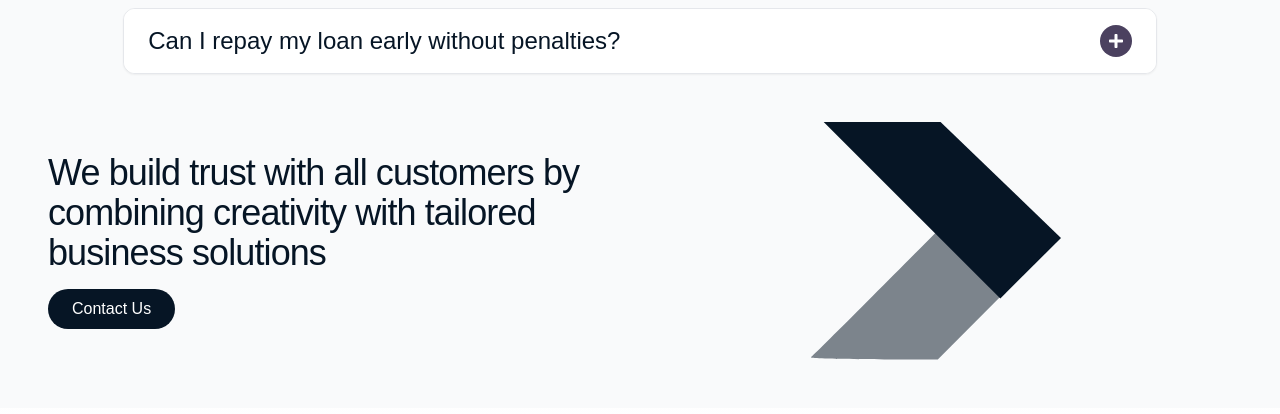
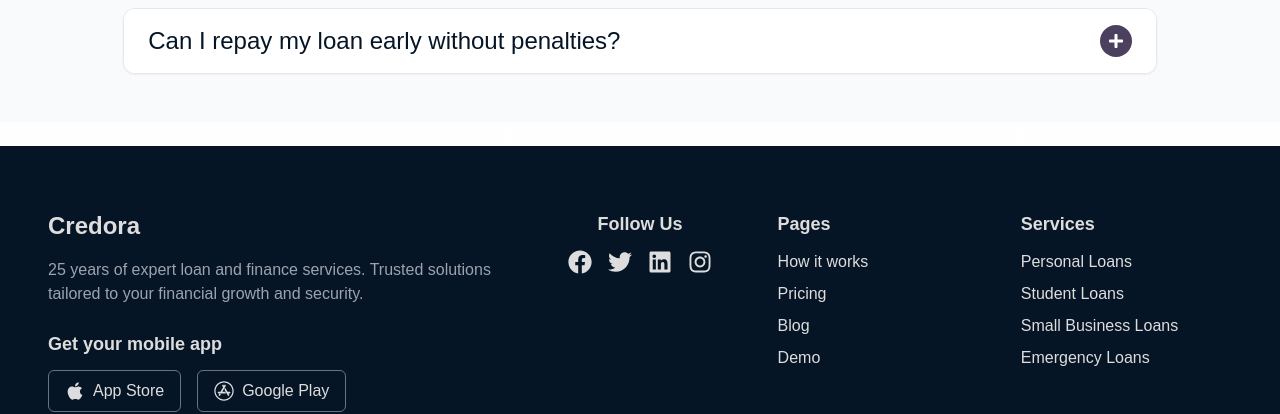
Before and after one commit to KOlivier2119/credora, a Next.js app: page / in a window 1280 px wide. Shown: the part 5900-6314 px from the top of the page. Built offline with nearby package versions, Linux system fonts and the light colour scheme.

Commit message:
removing unnecessaly content.

```diff
--- a/components/FAQ.tsx
+++ b/components/FAQ.tsx
@@ -89,28 +89,6 @@ const FAQ = () => {
           ))}
         </div>
       </div>
-
-      {/* Trust Section */}
-      <div className="w-full px-4 sm:px-6 lg:px-12 mt-12 flex flex-col lg:flex-row lg:items-center lg:justify-between lg:mx-auto">
-        <div className="text-center lg:text-left lg:w-1/2">
-          <h2 className="text-2xl sm:text-3xl lg:text-4xl text-[#061525] mb-4 leading-snug tracking-tight">
-            We build trust with all customers by combining creativity with
-            tailored business solutions
-          </h2>
-          <button className="bg-[#061525] text-white font-medium py-2 px-6 rounded-full transition-colors duration-300">
-            Contact Us
-          </button>
-        </div>
-        <div className="flex-1 flex justify-center">
-          <Image
-            src={image}
-            alt="Illustration"
-            width={250}
-            height={250}
-            className="object-contain"
-          />
-        </div>
-      </div>
     </section>
   );
 };
```
